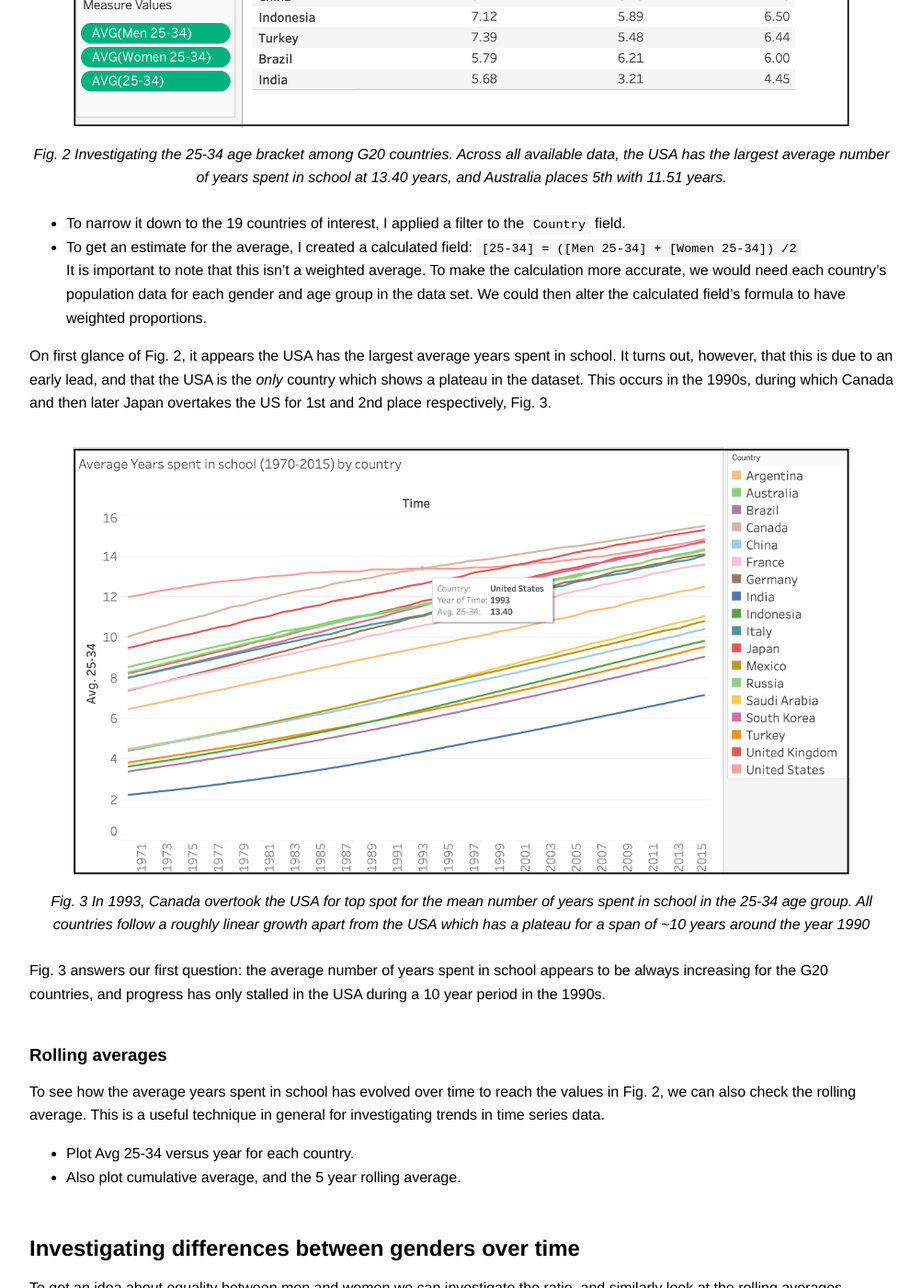
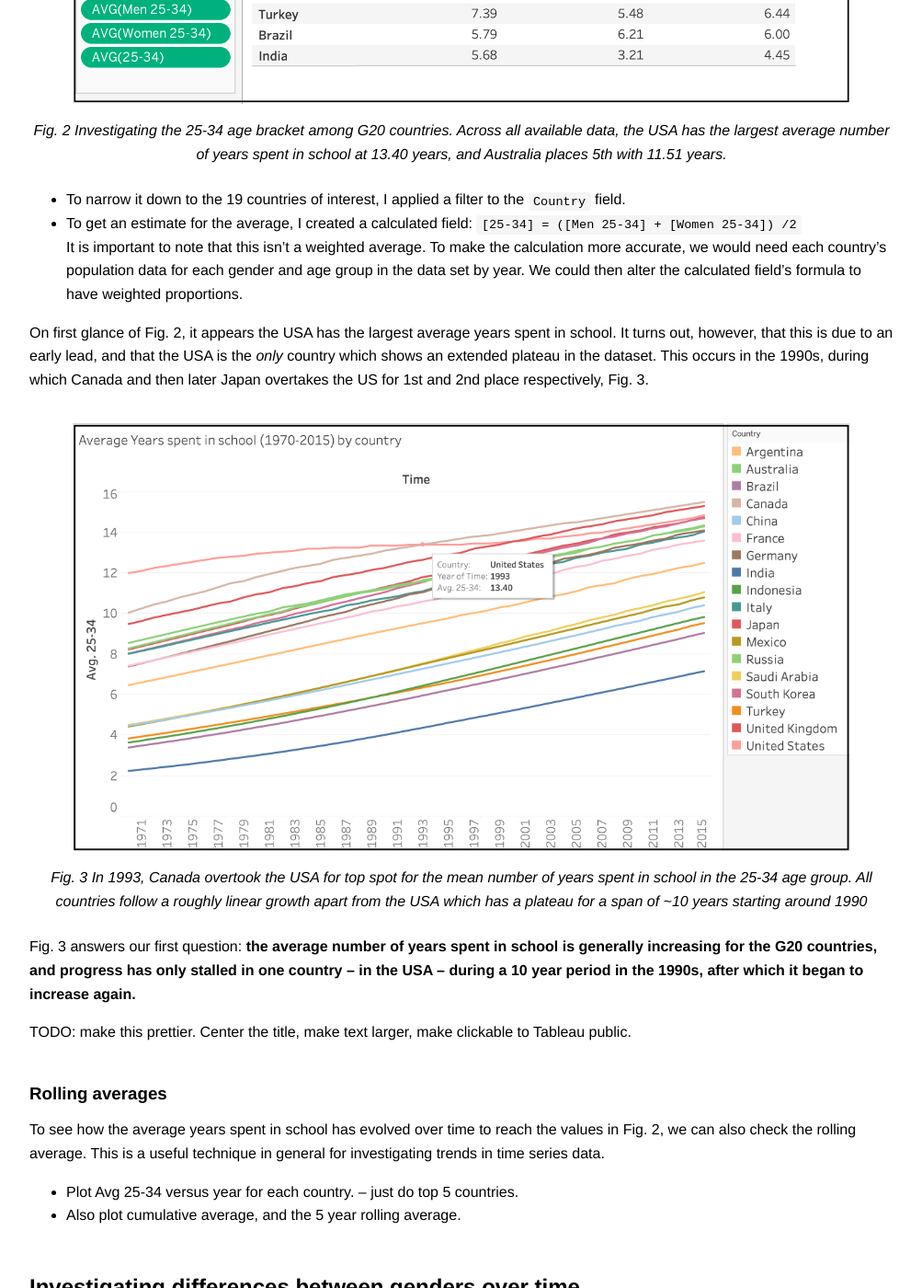
Before and after one commit to bfmkr/portfolio, a Jekyll site: the page built from Tableau Demo 1.md, in a window 1280 px wide and 1400 px high, scrolled down 1291 px. Shown: the whole window at 92% size, without its empty margins (138-1141 px from the left). Built offline with Jekyll 4.4.1, drawn with Linux system fonts in a browser that asks for light colours; some of the changed text lies outside the part shown.

Commit message:
Improve text

```diff
--- a/Tableau Demo 1.md
+++ b/Tableau Demo 1.md
@@ -35,28 +35,32 @@ First let us look at the average across all years of available data (Fig. 2).
 * To narrow it down to the 19 countries of interest, I applied a filter to the `Country` field.
 * To get an estimate for the average, I created a calculated field: `[25-34] = ([Men 25-34] + [Women 25-34]) /2`
   It is important to note that this isn't a weighted average.
-  To make the calculation more accurate, we would need each country's population data for each gender and age group in the data set.
+  To make the calculation more accurate, we would need each country's population data for each gender and age group in the data set by year.
   We could then alter the calculated field's formula to have weighted proportions.
 
 On first glance of Fig. 2, it appears the USA has the largest average years spent in school.
-It turns out, however, that this is due to an early lead, and that the USA is the *only* country which shows a plateau in the dataset.
+It turns out, however, that this is due to an early lead, and that the USA is the *only* country which shows an extended plateau in the dataset.
  This occurs in the 1990s, during which Canada and then later Japan overtakes the US for 1st and 2nd place respectively, Fig. 3.
 
 ![usa-plateau](assets/images/usa-plateau.png)
-*Fig. 3 In 1993, Canada overtook the USA for top spot for the mean number of years spent in school in the 25-34 age group. All countries follow a roughly linear growth apart from the USA which has a plateau for a span of ~10 years around the year 1990*
+*Fig. 3 In 1993, Canada overtook the USA for top spot for the mean number of years spent in school in the 25-34 age group. All countries follow a roughly linear growth apart from the USA which has a plateau for a span of ~10 years starting around 1990*
 
-Fig. 3 answers our first question: the average number of years spent in school appears to be always increasing for the G20 countries, and progress has only stalled in the USA during a 10 year period in the 1990s.
+Fig. 3 answers our first question: **the average number of years spent in school is generally increasing for the G20 countries, and progress has only stalled in one country -- in the USA -- during a 10 year period in the 1990s, after which it began to increase again.**
 
+
+TODO: make this prettier. Center the title, make text larger, make clickable to Tableau public.
 
 ### Rolling averages
 
 To see how the average years spent in school has evolved over time to reach the values in Fig. 2, we can also check the rolling average.
 This is a useful technique in general for investigating trends in time series data.
 
-* Plot Avg 25-34 versus year for each country.
+* Plot Avg 25-34 versus year for each country. -- just do top 5 countries.
 * Also plot cumulative average, and the 5 year rolling average.
 
 
 ## Investigating differences between genders over time
 
+> Which countries have the largest and smallest ratio of men:women across all years?
+
 To get an idea about equality between men and women we can investigate the ratio, and similarly look at the rolling averages.
```
Also changed, not shown: other parts of Tableau Demo 1.md (+10 -10 lines).
